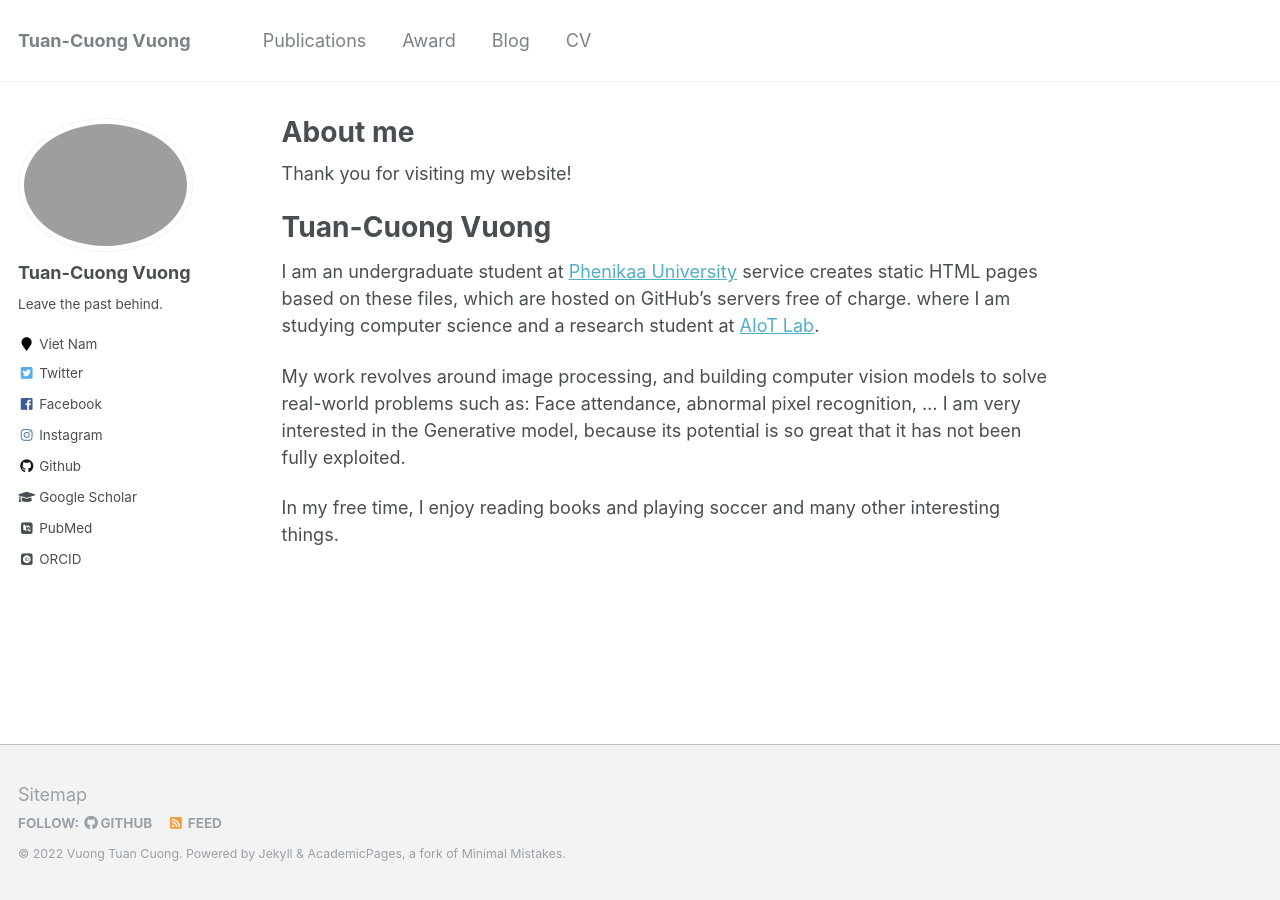
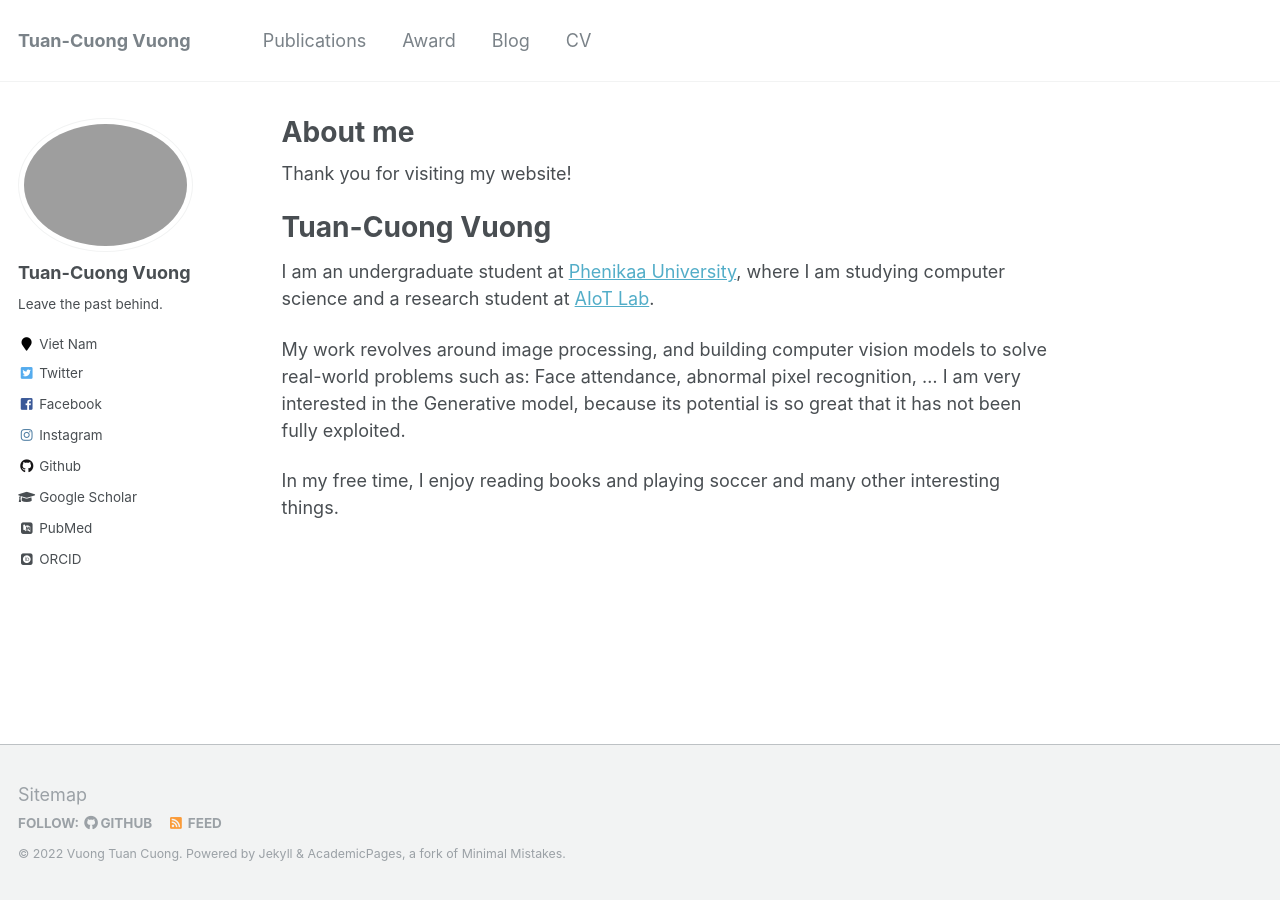
Before and after one commit to cngvng/cngvng.github.io, a Jekyll site: the page built from _pages/about.md, in a window 1280 px wide. Built offline with Jekyll 4.4.1, drawn with Linux system fonts in a browser that asks for light colours; some web fonts are replaced; some of the changed lines change nothing that is shown.

Commit message:
commit code

```diff
--- a/_config.yml
+++ b/_config.yml
@@ -94,12 +94,12 @@
   codepen          :
   dribbble         :
   flickr           :
-  facebook         : "https://www.facebook.com/vng.cng"
+  facebook         : "vng.cng"
   foursquare       :
   github           : "cngvng"
   google_plus      :
   keybase          :
-  instagram        : "https://www.instagram.com/cng.vng/"
+  instagram        : "cng.vng/"
   impactstory      : #"https://profiles.impactstory.org/u/xxxx-xxxx-xxxx-xxxx"
   lastfm           :
   linkedin         :
--- a/_pages/about.md
+++ b/_pages/about.md
@@ -12,7 +12,7 @@
 
 Tuan-Cuong Vuong
 ======
-I am an undergraduate student at [Phenikaa University](https://phenikaa-uni.edu.vn/en) service creates static HTML pages based on these files, which are hosted on GitHub's servers free of charge. where I am studying computer science and a research student at [AIoT Lab](https://aiot.phenikaa-uni.edu.vn/).
+I am an undergraduate student at [Phenikaa University](https://phenikaa-uni.edu.vn/en), where I am studying computer science and a research student at [AIoT Lab](https://aiot.phenikaa-uni.edu.vn/).
 
 My work revolves around image processing, and building computer vision models to solve real-world problems such as: Face attendance, abnormal pixel recognition, ... I am very interested in the Generative model, because its potential is so great that it has not been fully exploited.
 
```
